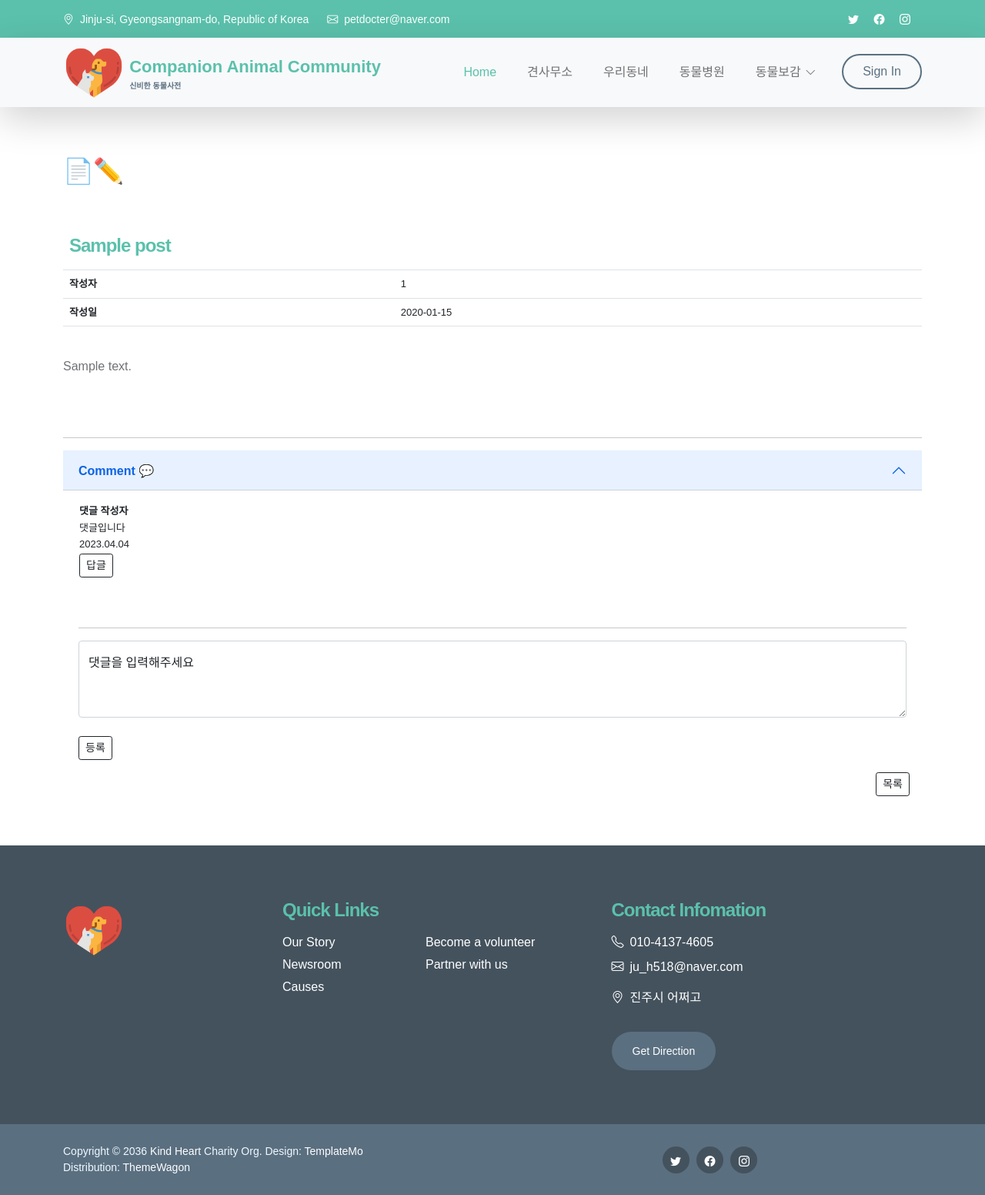
After one commit to CompanionAnimalWeb/CompanionAnimal, a Java web app: template CompanionAnimalProject/src/main/webapp/WEB-INF/views/board/community/detail.jsp in a window 1280 px wide, after a click on "Comment 💬". The commit adds this page. Shown: the whole page at 77% size. Run offline with Spring Boot 4, a stand-in JSP engine, Linux system fonts and the light colour scheme; the template is opened without the code that fills it: most values are stand-ins (such as "Sample title", 1, 10 or a date in 2020); some libraries are stand-ins or nearby versions; some web fonts are replaced.

Commit message:
[게시판] 게시글 상세보기 jsp 생성 및 스타일 일부 수정

```diff
--- a/CompanionAnimalProject/src/main/java/com/example/demo/repository/BoardRepository.java
+++ b/CompanionAnimalProject/src/main/java/com/example/demo/repository/BoardRepository.java
@@ -8,5 +8,5 @@ import com.example.demo.model.Board;
 public interface BoardRepository {
     List<Board> findAll();
     void insert(BoardController boardController);
-    List<Board> findPost(int no);
+    Board findPost(int no);
 }
--- a/CompanionAnimalProject/src/main/java/com/example/demo/repository/BoardRepositoryImpl.java
+++ b/CompanionAnimalProject/src/main/java/com/example/demo/repository/BoardRepositoryImpl.java
@@ -39,9 +39,9 @@ public class BoardRepositoryImpl implements BoardRepository{
 
    //특정 게시물 정보를 가져오는 메서드
    @Override
-   public List<Board> findPost(int no){
+   public Board findPost(int no){
 	   int boardIdx = no;
-	   return jdbcTemplate.query("select * from Board where board_idx = ?",boardRowMapper(), boardIdx);
+	   return jdbcTemplate.queryForObject("select * from Board where board_idx = ?",boardRowMapper(), boardIdx);
    }
 
    //Board 정보를 매핑하는 RowMapper
--- a/CompanionAnimalProject/src/main/java/com/example/demo/service/BoardService.java
+++ b/CompanionAnimalProject/src/main/java/com/example/demo/service/BoardService.java
@@ -25,7 +25,7 @@ public class BoardService {
     }
 
     // 특정 게시물 정보를 가져오는 메서드
-    public List<Board> findPost(int no){
+    public Board findPost(int no){
         return boardRepository.findPost(no);
     }
 
--- /dev/null
+++ b/CompanionAnimalProject/src/main/webapp/WEB-INF/views/board/community/detail.jsp
@@ -0,0 +1,132 @@
+<%@ page language="java" contentType="text/html; charset=UTF-8"
+	pageEncoding="UTF-8"%>
+<!DOCTYPE html>
+<html>
+<head>
+
+<meta charset="utf-8">
+<meta name="viewport" content="width=device-width, initial-scale=1">
+
+<meta name="description" content="">
+<meta name="author" content="">
+
+<title>신비한 동물사전</title>
+
+<!-- css, js script -->
+<%@include file="../../fragments/common-css.jsp"%>
+
+
+
+</head>
+
+<body>
+
+	<!-- header -->
+	<%@include file="../../fragments/header.jsp"%>
+
+	<!-- nav -->
+	<%@include file="../../fragments/nav.jsp"%>
+
+	<!-- include summernote css/js -->
+	<script
+		src="${pageContext.request.contextPath}/resources/summernote/summernote-lite.js"></script>
+	<script
+		src="${pageContext.request.contextPath}/resources/summernote/summernote-ko-KR.min.js"></script>
+	<link rel="stylesheet"
+		href="${pageContext.request.contextPath}/resources/summernote/summernote-lite.css">
+
+
+	<main>
+		<section class="text-left" style="margin: auto; padding: 5% 0;">
+			<div class="container">
+				<div class="col-8">
+					<h3 class="." style="color: var(--primary-color)">📄✏️</h3>
+					<br>
+				</div>
+				<br>
+
+				<table class="table"
+					style="font-size: small; text-align: left">
+					<tr>
+						<td colspan="2"><h5>${post.title}</h5></td>
+					</tr>
+					<tr>
+						<th>작성자</th>
+						<td>${post.id}</td>
+					</tr>
+					<tr>
+						<th>작성일</th>
+						<td>${post.regDate}</td>
+					</tr>
+				</table>
+
+				<br>
+				<div>
+					<p>${post.content}</p>
+				</div>
+				<br>
+				<br>
+
+				<hr>
+				<div class="accordion accordion-flush" id="accordionFlushExample">
+					<div class="accordion-item">
+						<h2 class="accordion-header" id="flush-headingOne">
+							<button class="accordion-button collapsed" type="button"
+								data-bs-toggle="collapse" data-bs-target="#flush-collapseOne"
+								aria-expanded="false" aria-controls="flush-collapseOne">
+								<b>Comment 💬</b>
+							</button>
+						</h2>
+						<div id="flush-collapseOne" class="accordion-collapse collapse"
+							aria-labelledby="flush-headingOne"
+							data-bs-parent="#accordionFlushExample">
+							<div class="accordion-body">
+								<table class="" style="font-size: small; text-align: left">
+									<tr>
+										<th>댓글 작성자</th>
+									</tr>
+									<tr>
+										<td>댓글입니다</td>
+									</tr>
+									<tr>
+										<td>2023.04.04</td>
+									</tr>
+									<tr>
+										<td><input class="btn btn-outline-dark btn-sm" type="submit" value="답글" /></td>
+									</tr>
+								</table>
+								<br><br>
+
+								<hr>
+								<div class="form-floating">
+								  <textarea class="form-control" placeholder="Leave a comment here" id="floatingTextarea2" style="height: 100px"></textarea>
+								  <label for="floatingTextarea2">댓글을 입력해주세요</label><br>
+								  <input class="btn btn-outline-dark btn-sm" type="submit" value="등록"/>
+								</div>
+							</div>
+						</div>
+
+					</div>
+
+
+				</div>
+
+
+
+				<div class="d-grid gap-2 d-md-flex justify-content-md-end">
+					<a href="<c:url value="/board/community/main"/>" role="button"
+						class="btn btn-outline-dark btn-sm me-md-3">목록</a>
+				</div>
+
+			</div>
+		</section>
+	</main>
+
+
+
+	<!-- footer -->
+	<%@include file="../../fragments/footer.jsp"%>
+
+	<%@include file="../../fragments/common-js.jsp"%>
+</body>
+</html>
--- a/CompanionAnimalProject/src/main/webapp/WEB-INF/views/board/community/write.jsp
+++ b/CompanionAnimalProject/src/main/webapp/WEB-INF/views/board/community/write.jsp
@@ -49,7 +49,7 @@
 					<div class="mb-3 row">
 						<label class="col-sm-1 col-form-label">제목</label>
 						<div class="col-sm-5">
-							<input type="text" name="inputTitle" class="form-control">
+							<input type="text" name="inputTitle" class="form-control" placeholder="제목을 입력해주세요">
 						</div>
 					</div>
 
```
Also changed, not shown: CompanionAnimalProject/src/main/java/com/example/demo/controller/BoardController.java (+27 -18 lines), CompanionAnimalProject/src/main/webapp/WEB-INF/views/board/community/main.jsp (+15 -2 lines).
